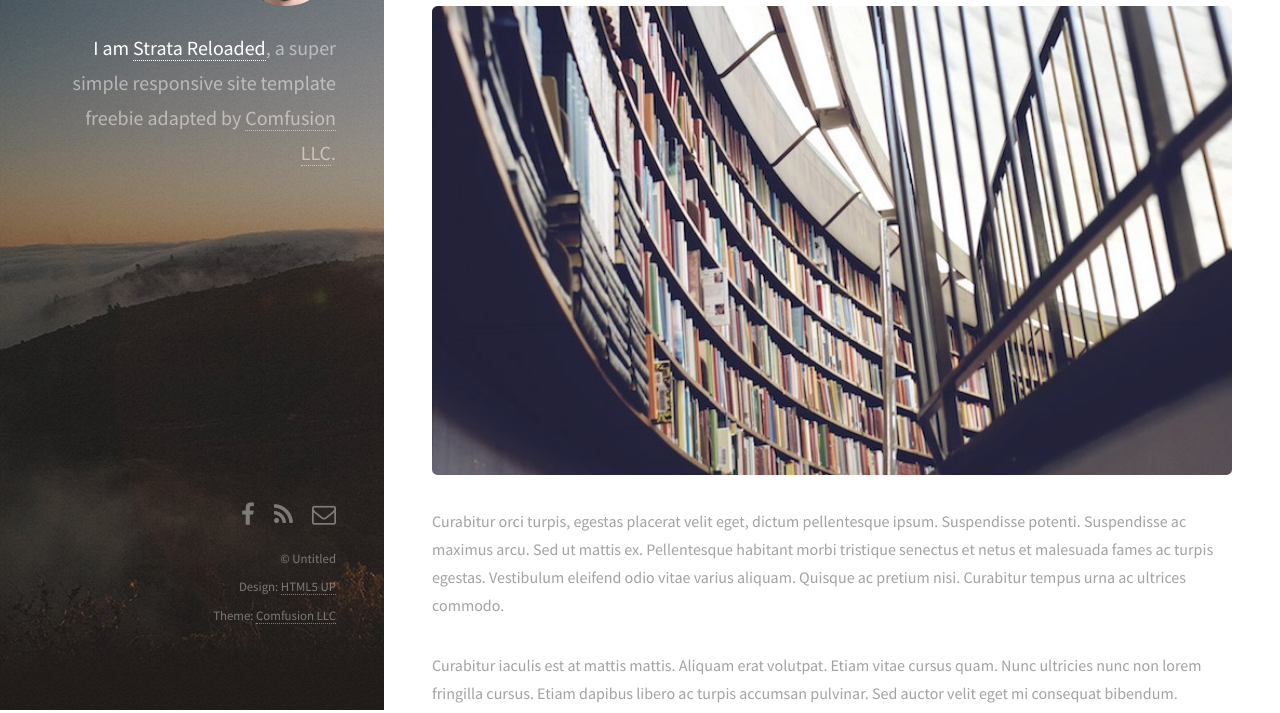
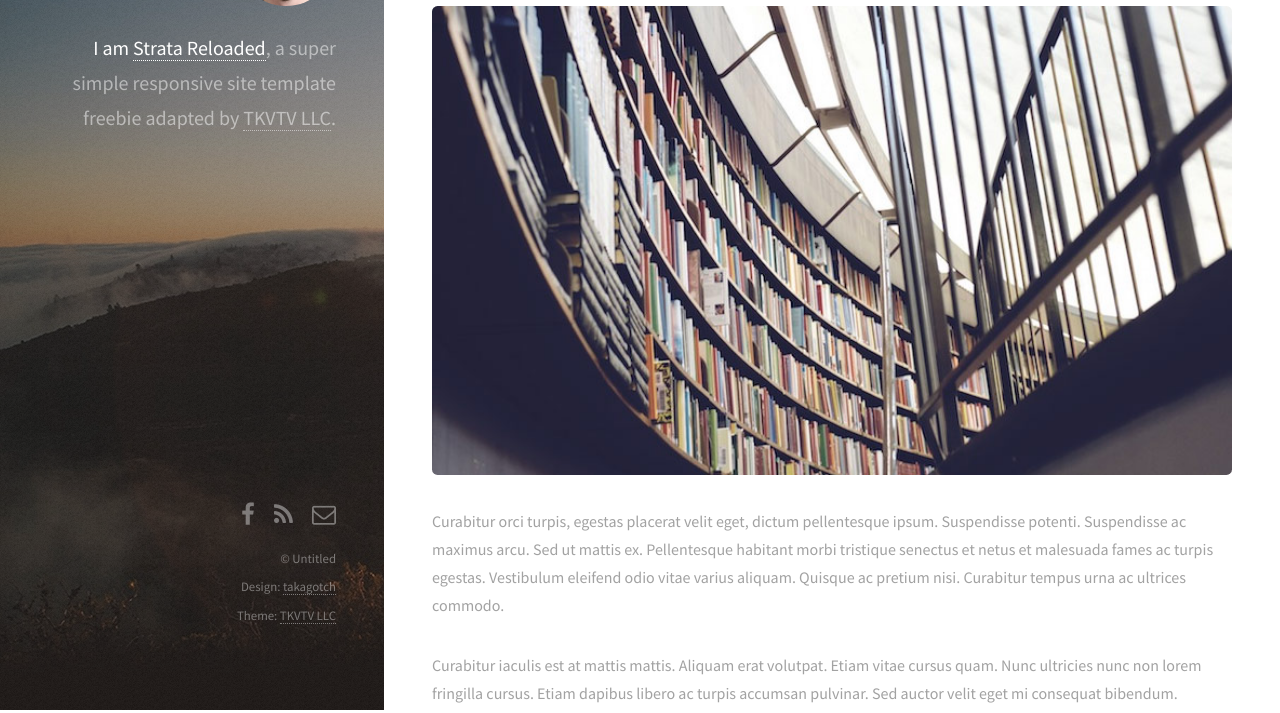
Before and after one commit to takagotch/page49, a Jekyll site: the page built from index.html, in a window 1280 px wide. Shown: the part 190-903 px from the top of the page. Built offline with Jekyll 4.4.1, drawn with Linux system fonts in a browser that asks for light colours; nearby versions of some CDN libraries.

Commit message:
Update default.html

```diff
--- a/_layouts/default.html
+++ b/_layouts/default.html
@@ -10,13 +10,13 @@
 		<meta name="generator" content="Jekyll v{{ jekyll.version }}">
 
 		<!--[if lte IE 8]><script src="/js/ie/html5shiv.js"></script><![endif]-->
-		<link rel="stylesheet" href="//maxcdn.bootstrapcdn.com/font-awesome/4.5.0/css/font-awesome.min.css" type="text/css">
+		<link rel="stylesheet" href="https://maxcdn.bootstrapcdn.com/font-awesome/4.5.0/css/font-awesome.min.css" type="text/css">
 		<link rel="stylesheet" href="{{ site.url }}/css/main.css">
 		<!--[if lte IE 8]><link rel="stylesheet" href="/css/ie8.css" /><![endif]-->
 
-    <link rel="apple-touch-icon" href="/apple-touch-icon.png">
-    <link rel="icon" type="image/png" href="/touch-icon.png" sizes="192x192">
-    <link rel="icon" type="image/png" href="/images/favicon.png">
+    <link rel="apple-touch-icon" href={{ "/apple-touch-icon.png" | prepend: site.url }}>
+    <link rel="icon" type="image/png" href={{ "/touch-icon.png" | prepend: site.url }} sizes="192x192">
+    <link rel="icon" type="image/png" href={{ "/images/favicon.png" | prepend: site.url }}>
 
     {% seo %}
     {% feed_meta %}
@@ -25,10 +25,10 @@
 
 	<body id="top">
     <header id="header">
-      <a href="{{ site.url }}" class="image avatar"><img class="editable" src="/images/avatar.jpg" alt="{{ site.author.name }}"></a>
+      <a href="{{ site.url }}" class="image avatar"><img class="editable" src="{{ site.url }}/images/avatar.jpg" alt="{{ site.author.name }}"></a>
       <h1 class="editable"><strong>I am <a href="/">Strata Reloaded</a></strong>, a super simple<br>
       responsive site template freebie<br>
-      adapted by <a href="http://comfusionllc.com">Comfusion LLC</a>.</h1>
+      adapted by <a href="http://tkvtv.com">TKVTV LLC</a>.</h1>
     </header>
 
     {{ content }}
@@ -53,17 +53,17 @@
       </ul>
       <ul class="copyright">
           <li>&copy; Untitled</li>
-          <li>Design: <a href="http://html5up.net">HTML5 UP</a></li>
-          <li>Theme: <a href="http://comfusionllc.com">Comfusion LLC</a></li>
+          <li>Design: <a href="http://facebook.com/tkgcci">takagotch</a></li>
+          <li>Theme: <a href="http://tkvtv.com/">TKVTV LLC</a></li>
       </ul>
     </footer>
 
-		<script src="/js/jquery.min.js"></script>
-		<script src="/js/jquery.poptrox.min.js"></script>
-		<script src="/js/skel.min.js"></script>
-		<script src="/js/util.js"></script>
+		<script src="{{ site.url }}/js/jquery.min.js"></script>
+		<script src="{{ site.url }}/js/jquery.poptrox.min.js"></script>
+		<script src="{{ site.url }}/js/skel.min.js"></script>
+		<script src="{{ site.url }}/js/util.js"></script>
 		<!--[if lte IE 8]><script src="/js/ie/respond.min.js"></script><![endif]-->
-		<script src="/js/main.js"></script>
+		<script src="{{ site.url }}/js/main.js"></script>
 
 		{% if jekyll.environment == 'production' and site.google_analytics_key != '' %}
 			<script>
```
